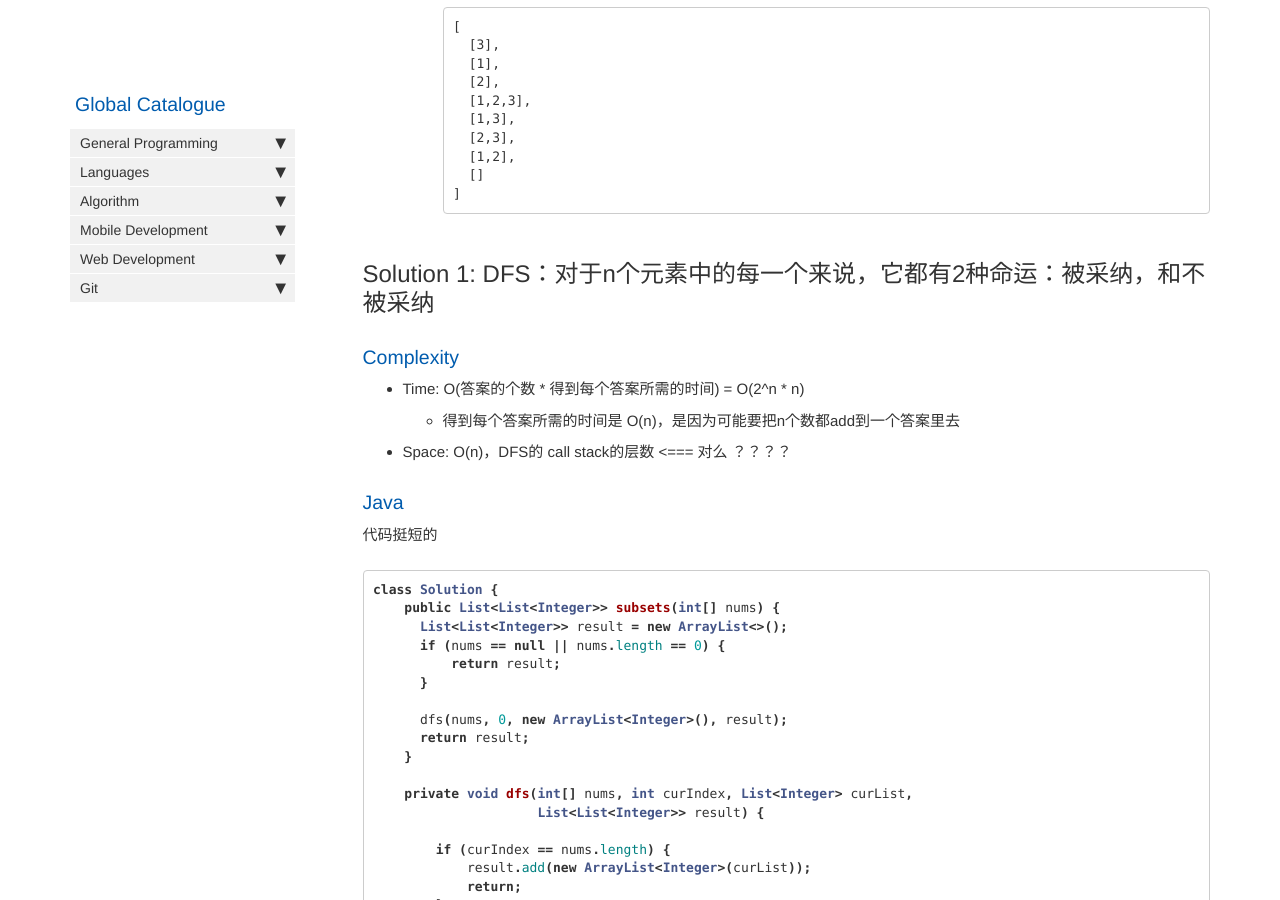
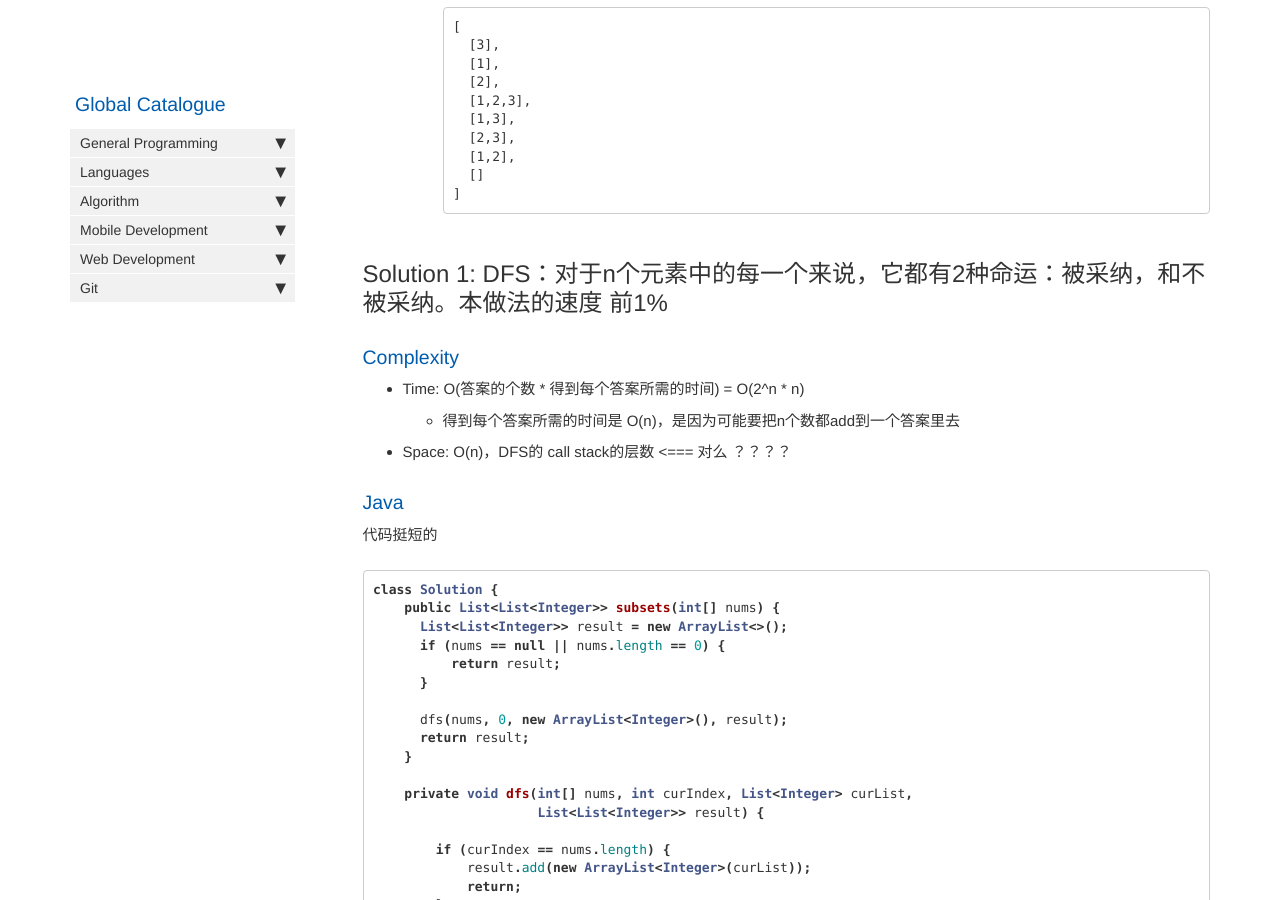
Before and after one commit to HungryOrc/hungryorc.github.io, a Jekyll site: the page built from pages/algorithm/algorithm_subsetsOfArray_DistinctElements.md, in a window 1280 px wide and 900 px high, scrolled down 460 px. Built offline with Jekyll 4.4.1, drawn with Linux system fonts in a browser that asks for light colours; nearby versions of some CDN libraries; comment, search, counter and statistics services are not loaded.

Commit message:
Update algorithm_subsetsOfArray_DistinctElements.md

````diff
--- a/pages/algorithm/algorithm_subsetsOfArray_DistinctElements.md
+++ b/pages/algorithm/algorithm_subsetsOfArray_DistinctElements.md
@@ -31,7 +31,7 @@ Note:
     ]
     ```
 
-## Solution 1: DFS：对于n个元素中的每一个来说，它都有2种命运：被采纳，和不被采纳
+## Solution 1: DFS：对于n个元素中的每一个来说，它都有2种命运：被采纳，和不被采纳。本做法的速度 前1%
 
 ### Complexity
 * Time: O(答案的个数 * 得到每个答案所需的时间) = O(2^n * n)
````
